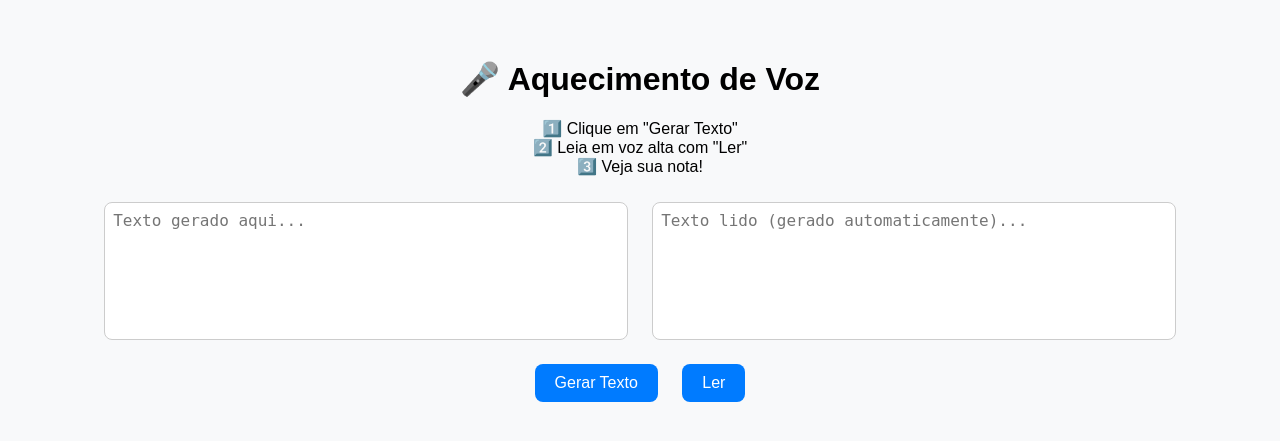
After one commit to solontec/Projeto-Fala.i, a PHP site: page /mensagem/PaginaAquecimento.php in a window 1280 px wide. The commit adds this page. Shown: the top 441 px of the page. Run offline with PHP 8.4, Linux system fonts and the light colour scheme.

Commit message:
Adicionando sistema de praticar

```diff
--- /dev/null
+++ b/public/PaginaAquecimento.php
@@ -0,0 +1,149 @@
+
+
+<!DOCTYPE html>
+<html lang="pt-BR">
+<head>
+    <meta charset="UTF-8">
+    <meta name="viewport" content="width=device-width, initial-scale=1.0">
+    <title>Aquecimento de Voz</title>
+    <style>
+        body {
+            font-family: Arial, sans-serif;
+            text-align: center;
+            background: #f8f9fa;
+            margin-top: 60px;
+        }
+
+        textarea {
+            width: 40%;
+            height: 120px;
+            margin: 10px;
+            font-size: 16px;
+            border-radius: 8px;
+            border: 1px solid #ccc;
+            padding: 8px;
+            resize: none;
+        }
+
+        button {
+            background: #007bff;
+            color: white;
+            border: none;
+            padding: 10px 20px;
+            margin: 10px;
+            border-radius: 8px;
+            font-size: 16px;
+            cursor: pointer;
+        }
+
+        button:hover {
+            background: #0056b3;
+        }
+
+        #resultado {
+            font-weight: bold;
+            font-size: 18px;
+            margin-top: 20px;
+        }
+    </style>
+</head>
+<body>
+    <h1>🎤 Aquecimento de Voz</h1>
+    <p>1️⃣ Clique em "Gerar Texto"<br>2️⃣ Leia em voz alta com "Ler"<br>3️⃣ Veja sua nota!</p>
+
+    <div>
+        <textarea id="texto" placeholder="Texto gerado aqui..."></textarea>
+        <textarea id="textoLido" placeholder="Texto lido (gerado automaticamente)..."></textarea>
+    </div>
+
+    <div>
+        <button onclick="gerarTexto()">Gerar Texto</button>
+        <button onclick="lerTexto()">Ler</button>
+    </div>
+
+    <p id="resultado"></p>
+
+    <script>
+function gerarTexto() {
+  fetch('gerar_texto.php')
+    .then(res => res.text())
+    .then(texto => {
+      document.getElementById('texto').value = texto;
+      document.getElementById('textoLido').value = "";
+      document.getElementById('resultado').innerText = "";
+    })
+    .catch(err => alert("Erro ao gerar texto: " + err));
+}
+
+function lerTexto() {
+  if (!('webkitSpeechRecognition' in window)) {
+    alert("Seu navegador não suporta reconhecimento de voz.");
+    return;
+  }
+
+  const recognition = new webkitSpeechRecognition();
+  recognition.lang = "pt-BR";
+  recognition.continuous = false;
+  recognition.interimResults = false;
+
+  recognition.start();
+
+  recognition.onstart = function() {
+    document.getElementById('resultado').innerText = "🎙️ Fale agora...";
+  };
+
+  recognition.onresult = function(event) {
+    const textoLido = event.results[0][0].transcript;
+    document.getElementById('textoLido').value = textoLido;
+    compararTextos();
+  };
+
+  recognition.onerror = function(event) {
+    alert("Erro no reconhecimento: " + event.error);
+  };
+}
+
+// 🔍 Função que compara e mostra o que o usuário errou
+function compararTextos() {
+  const original = document.getElementById('texto').value.trim().toLowerCase();
+  const lido = document.getElementById('textoLido').value.trim().toLowerCase();
+
+  const palavrasOriginais = original.split(/\s+/);
+  const palavrasLidas = lido.split(/\s+/);
+
+  let acertos = 0;
+  let palavrasCorretas = [];
+  let palavrasErradas = [];
+
+  const palavrasFaladas = new Set(palavrasLidas);
+
+  // Verifica o que foi falado certo ou não
+  palavrasOriginais.forEach(p => {
+    if (palavrasFaladas.has(p)) {
+      acertos++;
+      palavrasCorretas.push(p);
+    } else {
+      palavrasErradas.push(p);
+    }
+  });
+
+  const porcentagem = (acertos / palavrasOriginais.length) * 100;
+  const nota = Math.round(porcentagem / 10);
+
+  // 🧠 Monta o resultado completo
+  let resultadoTexto = `✅ Acertos: ${porcentagem.toFixed(1)}% — 🏆 Nota: ${nota}/10\n\n`;
+
+  if (palavrasErradas.length > 0) {
+    resultadoTexto += `❌ Palavras que você errou ou esqueceu:\n${palavrasErradas.join(", ")}\n\n`;
+  }
+
+  if (palavrasCorretas.length > 0) {
+    resultadoTexto += `✅ Palavras corretas:\n${palavrasCorretas.join(", ")}`;
+  }
+
+  document.getElementById('resultado').innerText = resultadoTexto;
+}
+</script>
+
+</body>
+</html>
--- a/public/PaginaChatbot.php
+++ b/public/PaginaChatbot.php
@@ -255,7 +255,7 @@ const btnFalar = document.getElementById("btn-falar");
 const btnParar = document.getElementById("btn-parar");
 
 btnFalar.addEventListener("click", () => {
-    if (!recognition) return alert("Seu navegador não suporta reconhecimento de voz 😢");
+    if (!recognition) return alert("Seu navegador não suporta reconhecimento de voz ");
 
     recognition.start();
     isRecording = true;
```
Also changed, not shown: public/gerar_texto.php (added, +13 -0 lines).
